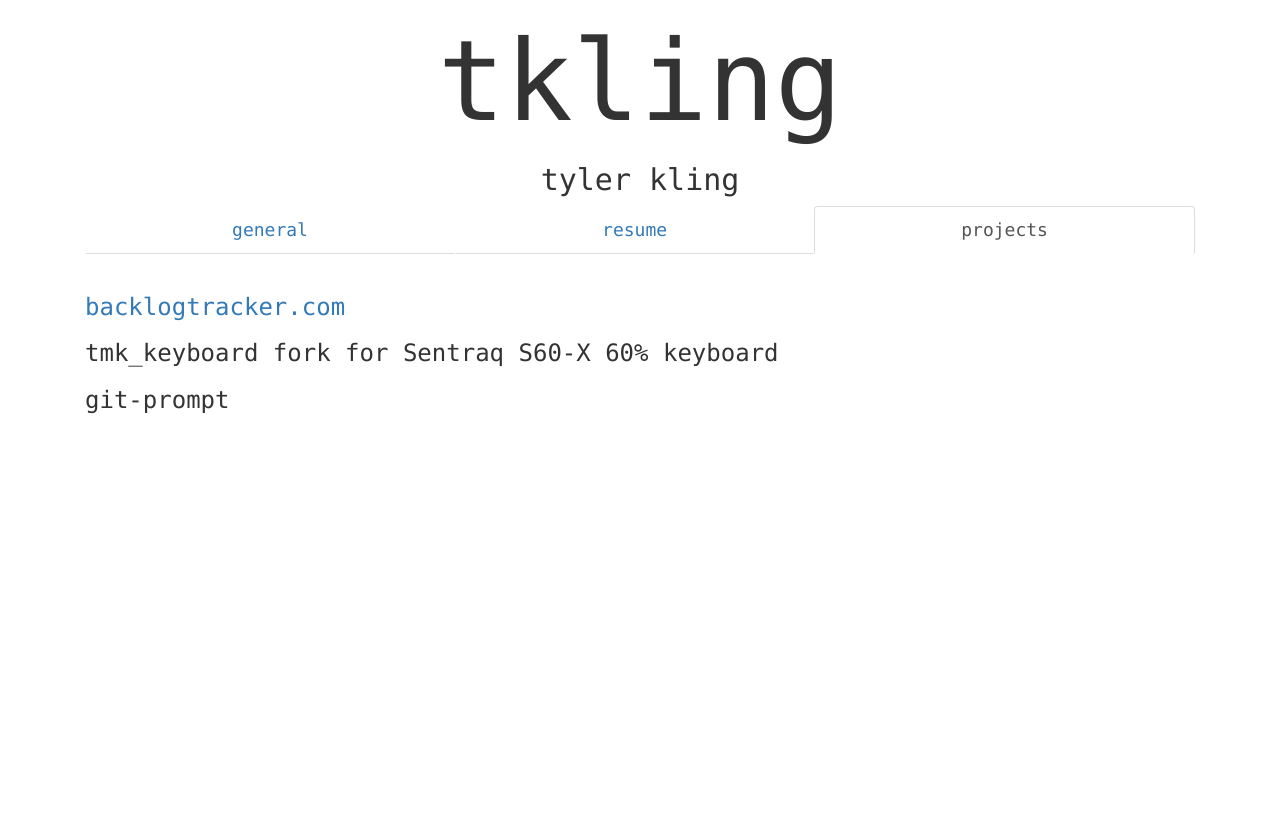
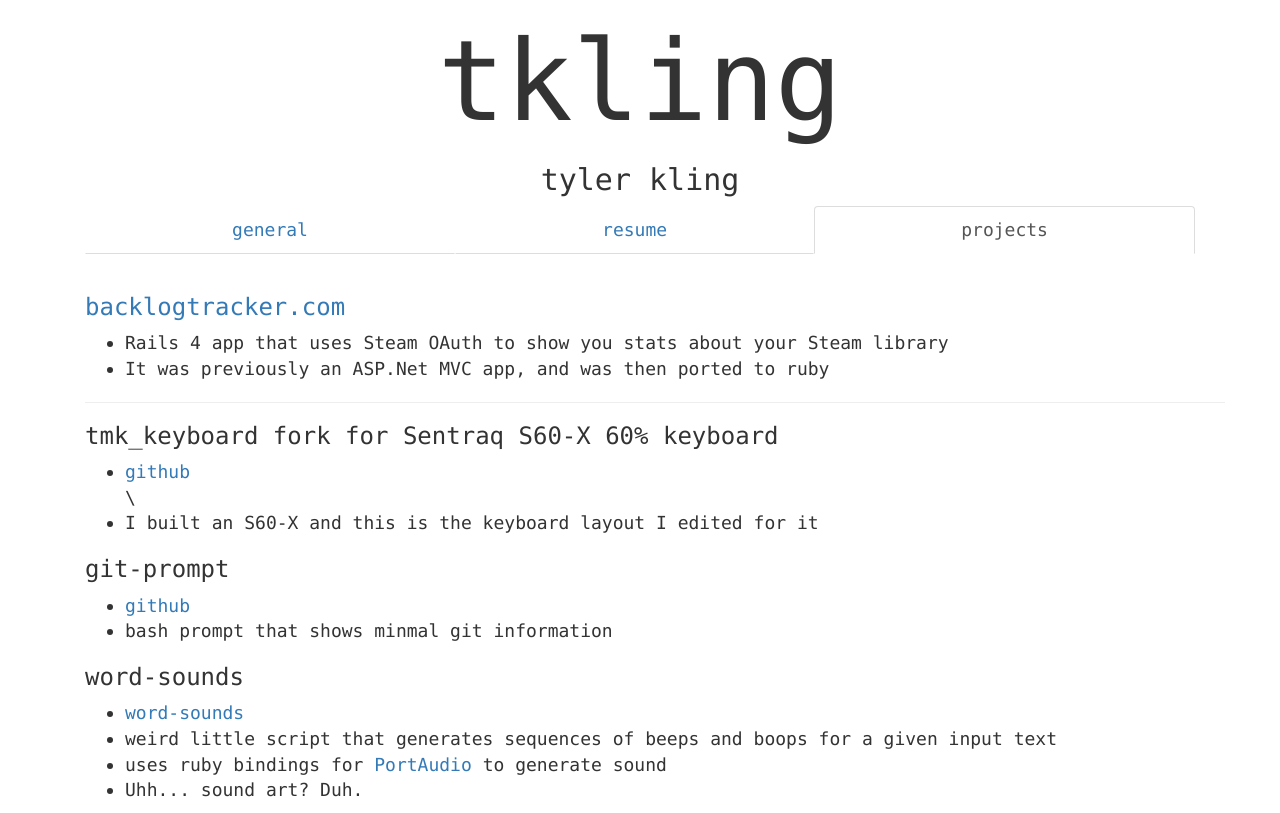
Before and after one commit to tkling/tkling.github.io, a plain HTML site: page projects.html in a window 1280 px wide. Drawn offline with nearby package versions, Linux system fonts and the light colour scheme.

Commit message:
project info

```diff
--- a/projects.html
+++ b/projects.html
@@ -23,14 +23,37 @@
       <div style="padding-top:20px" class="container">
         <p>
           <h3><a href="backlogtracker.com">backlogtracker.com</a></h3>
+          <ul>
+            <li>Rails 4 app that uses Steam OAuth to show you stats about your Steam library</li>
+            <li>It was previously an ASP.Net MVC app, and was then ported to ruby</li>
+          </ul>
         </p>
+        <hr />
 
         <p>
           <h3>tmk_keyboard fork for Sentraq S60-X 60% keyboard</h3>
+          <ul>
+            <li><a href="https://github.com/tkling/tmk_keyboard">github</a></li>\
+            <li>I built an S60-X and this is the keyboard layout I edited for it</li>
+          </ul>
         </p>
 
         <p>
           <h3>git-prompt</h3>
+          <ul>
+            <li><a href="https://github.com/tkling/git-prompt">github</a></li>
+            <li>bash prompt that shows minmal git information</li>
+          </ul>
+        </p>
+
+        <p>
+          <h3>word-sounds</h3>
+          <ul>
+            <li><a href="http://github.com/tkling/word-sounds">word-sounds</a></li>
+            <li>weird little script that generates sequences of beeps and boops for a given input text</li>
+            <li>uses ruby bindings for <a href="http://www.portaudio.com/">PortAudio</a> to generate sound</li>
+            <li>Uhh... sound art? Duh.</li>
+          </ul>
         </p>
       </div>
 
```
